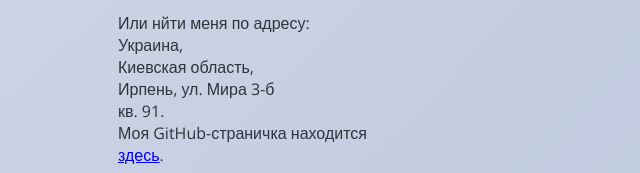
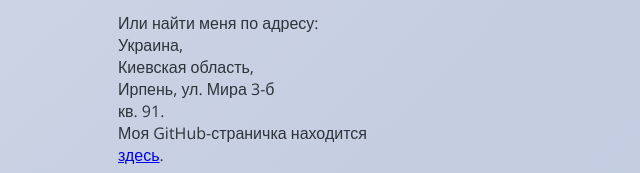
Before and after one commit to fotonmoton/About_me, a plain HTML site: page index.html in a window 1280 px wide. Shown: the part 588-761 px from the top of the page, 382-1022 px from the left. Drawn offline with nearby package versions, Linux system fonts and the light colour scheme.

Commit message:
some language fixes

```diff
--- a/index.html
+++ b/index.html
@@ -23,7 +23,7 @@
 			<br>Мой мобильный: <span itemprop="telephone">093-035-16-07</span>.
 		</p>
 		<span itemscope itemtype="http://schema.org/PostalAddress">
-			Или нйти меня по адресу:
+			Или найти меня по адресу:
 			<br><span itemprop="addressCountry">Украина</span>,
 			<br><span itemprop="addressRegion">Киевская область</span>,
 			<br><span itemprop="streetAddress">Ирпень, ул. Мира 3-б
```
